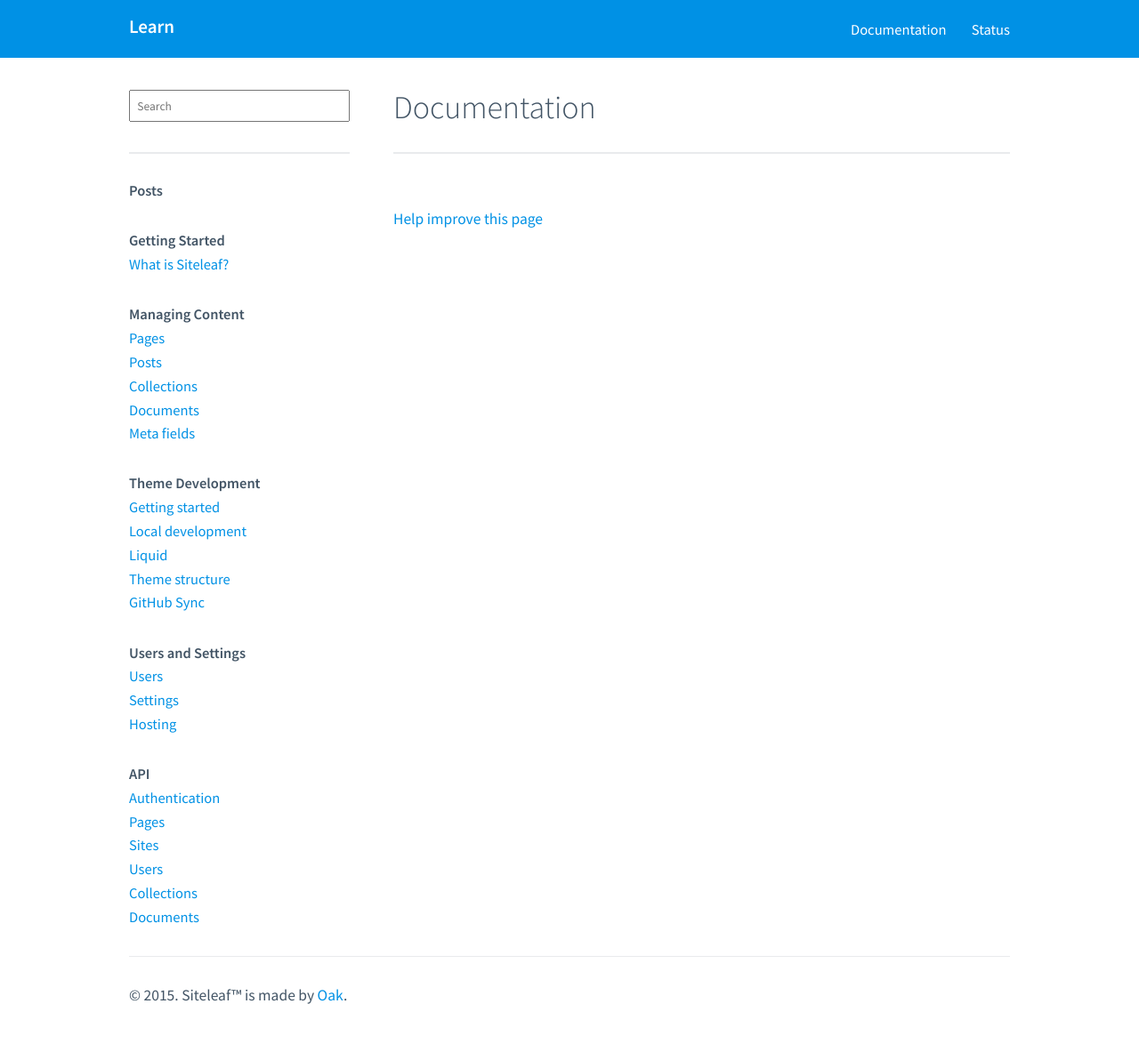
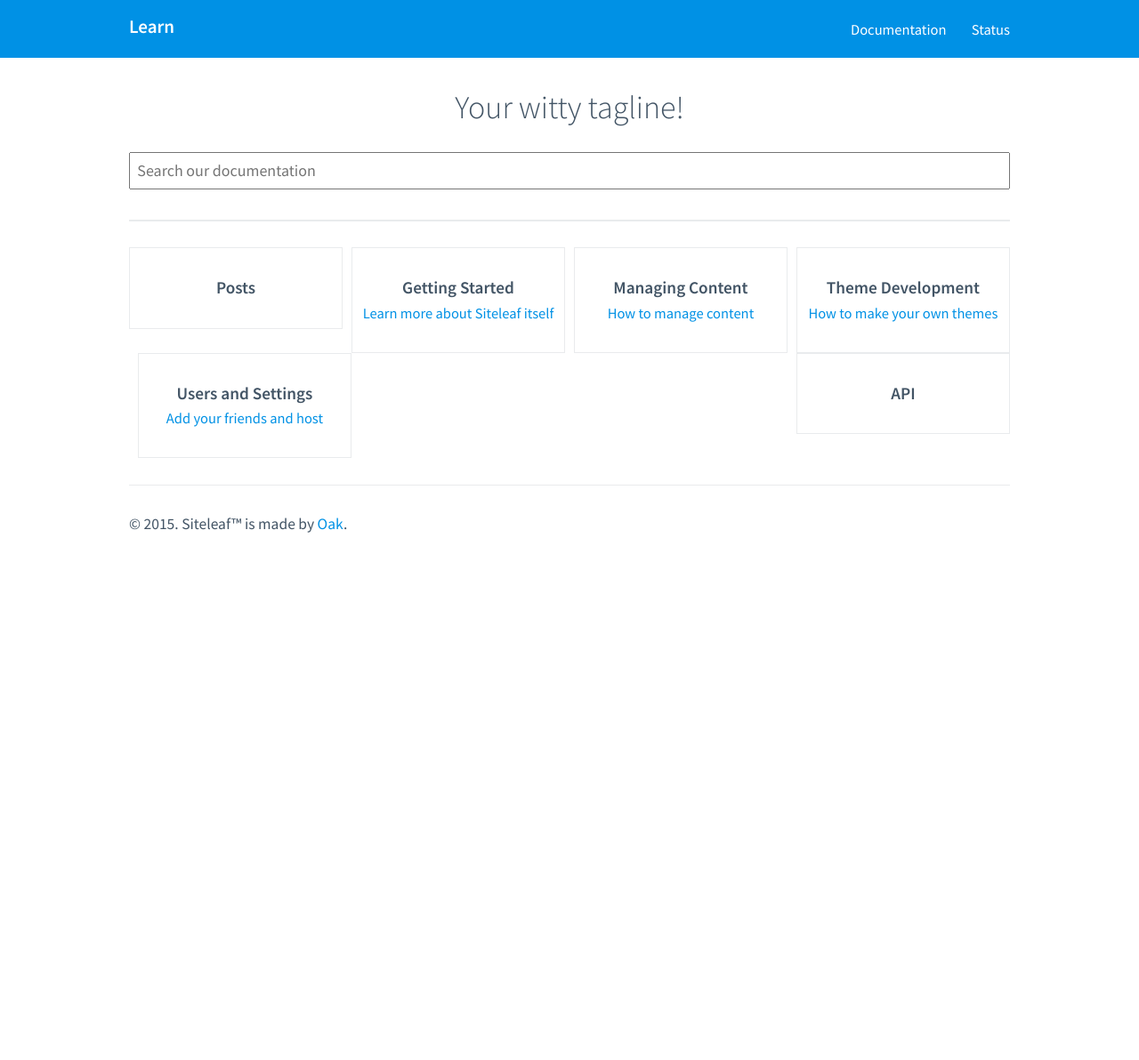
Before and after one commit to siteleaf/learn.siteleaf.com, a Jekyll site: the page built from documentation.markdown, in a window 1280 px wide. Shown: the whole page at 89% size. Built offline with Jekyll 4.4.1, drawn with Linux system fonts in a browser that asks for light colours; after the commit the page ends 900 px from its top, so only the background shows below that.

Commit message:
started on a better landing page.

```diff
--- a/_config.yml
+++ b/_config.yml
@@ -9,10 +9,14 @@
     weight: 4
   getting-started:
     title: Getting Started
+    meta:
+      description: Learn more about Siteleaf itself
     output: true
     weight: 0
   managing-content:
     title: Managing Content
+    meta:
+      description: How to manage content
     output: true
     weight: 1
   posts:
@@ -20,6 +24,8 @@
     output: true
   theme-development:
     title: Theme Development
+    meta:
+      description: How to make your own themes
     output: true
     weight: 2
   uploads:
@@ -27,6 +33,8 @@
     output: true
   users-and-settings:
     title: Users and Settings
+    meta:
+      description: Add your friends and host
     output: true
     weight: 3
 defaults:
--- a/_layouts/default.html
+++ b/_layouts/default.html
@@ -27,29 +27,7 @@
     </header>
     <main class="main">
       <div class="wrap">
-        <aside class="main__sidebar">
-          <form class="form__search">
-            <input class="form__input--search" type="search" placeholder="Search">
-          </form>
-
-          {% assign sections = site.collections | sort:"weight" %}
-          {% for section in sections %}
-            {% unless section.title == "Uploads" %}
-              <nav class="nav">
-                <h3 class="nav__header">{{ section.title }}</h3>
-                <ul class="nav__list nav__list--sidebar">
-                  {% assign documents = section.docs | sort:"weight" %}
-                  {% for document in documents %}
-                    <li class="nav__item nav__item--sidebar"><a class="nav__link nav__link--sidebar" href="{{ document.url }}">{{ document.title }}</a></li>
-                  {% endfor %}
-                </ul>
-              </nav>
-            {% endunless %}
-          {% endfor %}
-        </aside>
-        <section class="main__content">
-          {{ content }}
-        </section>
+        {{ content }}
       </div>
     </main>
     <footer class="footer">
--- /dev/null
+++ b/_layouts/landing.html
@@ -0,0 +1,26 @@
+---
+layout: default
+---
+
+<h1 class="document__title--landing">Your witty tagline!</h1>
+
+<form class="form__search form__search--landing">
+  <input class="form__input--search form__input--search--landing" type="search" placeholder="Search our documentation">
+</form>
+
+{% assign sections = site.collections | sort:"weight" %}
+<nav class="nav nav--grid">
+  <ul class="nav__list nav__list--grid">
+    {% for section in sections %}
+      {% unless section.title == "Uploads" %}
+        <li class="nav__item nav__item--grid">
+          <a class="nav__link nav__link--grid" href="#">
+            <!-- <i class="nav__icon nav__icon--grid ss-icon">exit</i> -->
+            <h3 class="nav__header nav__header--grid">{{ section.title }}</h3>
+            <p>{{ section.meta.description }}</p>
+          </a>
+        </li>
+      {% endunless %}
+    {% endfor %}
+  </ul>
+</nav>
--- a/_layouts/page.html
+++ b/_layouts/page.html
@@ -2,14 +2,11 @@
 layout: default
 ---
 
+{% include sidebar.html %}
+
+<section class="main__content">
   <div class="document">
     <h1 class="document__title">{{ page.title }}</h1>
-
-  <!-- <nav class="nav nav--breadcrumbs">
-    <ul class="nav__list nav__list--breadcrumbs">
-      <li class="nav__item nav__item--breadcrumbs">{{ page.collection.title }}</li>
-    </ul>
-  </nav> -->
 
     {% if page.meta.summary %}
       <blockquote class="document__summary">
@@ -24,3 +21,4 @@
       <p class="document__improve"><a href="https://github.com/oakstudios/learn.siteleaf.com/blob/master/{{ page.relative_path }}">Help improve this page</a></p>
     </div>
   </div>
+</section>
--- a/_sass/_base.scss
+++ b/_sass/_base.scss
@@ -43,9 +43,6 @@
   font-size: $font-size-4;
   font-weight: $font-weight-light;
   line-height: $line-height-tighter;
-  border-bottom: 2px solid $color-gray-an2;
-  padding-bottom: $v;
-  margin-bottom: $v;
 }
 
 h2 {
@@ -110,11 +107,27 @@
       padding: $v * 0.25;
       display: block;
       width: 100%;
+
+      &--landing {
+        font-size: $font-size-0;
+      }
     }
   }
 }
 
 .document {
+  &__title {
+    border-bottom: 2px solid $color-gray-an2;
+    padding-bottom: $v;
+    margin-bottom: $v;
+
+    &--landing {
+      border: none;
+      margin-bottom: $v * 1;
+      text-align: center;
+    }
+  }
+
   &__summary {
     border-left: 5px solid $color-gray-an2;
     color: $color-gray-a1;
--- a/_sass/_layout__nav.scss
+++ b/_sass/_layout__nav.scss
@@ -7,6 +7,14 @@
 
   & + & {
     margin-top: $v;
+  }
+
+  &--grid {
+    text-align: center;
+
+    & + & {
+      border-top: 1px solid $color-gray-an2;
+    }
   }
 
   &__logo {
@@ -27,6 +35,10 @@
     color: $color-gray-a2;
     margin-bottom: 0;
     font-size: $font-size-n1;
+
+    &--grid {
+      font-size: $font-size-1;
+    }
   }
 
   &__list {
@@ -36,6 +48,11 @@
       float: right;
       display: inline-block;
       text-align: right;
+    }
+
+    &--grid {
+      display: block;
+      width: 100%;
     }
   }
 
@@ -52,6 +69,26 @@
         margin-left: 1.5em;
       }
     }
+
+    &--grid {
+      border: 1px solid $color-gray-an2;
+      display: inline-block;
+      float: left;
+      margin-left: 1%;
+      width: 24.25%;
+
+      &:first-child {
+        margin-left: 0;
+      }
+
+      &:last-child {
+        float: right;
+      }
+
+      &:hover {
+        border-color: $color-gray-an1;
+      }
+    }
   }
 
   &__link {
@@ -63,5 +100,19 @@
         text-decoration: none;
       }
     }
+
+    &--grid {
+      display: block;
+      padding-bottom: $v;
+      padding-top: $v;
+
+      &:hover {
+        text-decoration: none;
+      }
+
+      p {
+        margin-bottom: 0;
+      }
+    }
   }
 }
--- a/documentation.markdown
+++ b/documentation.markdown
@@ -2,6 +2,6 @@
 title: Documentation
 date: 2015-10-31 19:50:00 -04:00
 permalink: "/"
-layout: page
+layout: landing
 regenerate: true
 ---
```
Also changed, not shown: _includes/sidebar.html (added, +20 -0 lines). Lines whose indentation alone changed are shown as unchanged.
